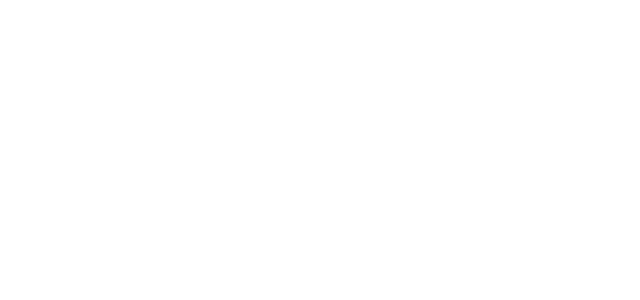
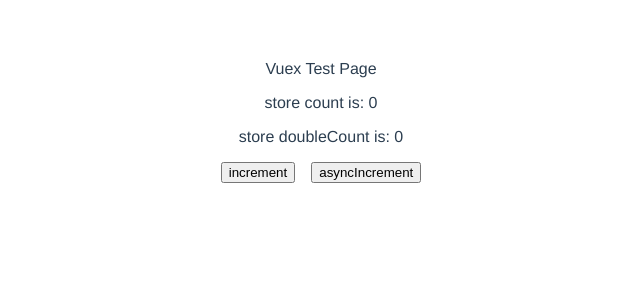
Before and after one commit to yucheng1207/useful-cli, a Vue app in the folder src/template-typescript/vite-vue3-app/: page /#/vuex in a window 1280 px wide. Before the commit this address had no page. Shown: the top 300 px of the page, without its empty margins (319-959 px from the left). Built offline with nearby package versions, Linux system fonts and the light colour scheme.

Commit message:
vite-vue3-app: 集成Vuex

```diff
--- a/src/template-typescript/vite-vue3-app/package.json
+++ b/src/template-typescript/vite-vue3-app/package.json
@@ -8,7 +8,8 @@
   },
   "dependencies": {
     "vue": "^3.2.16",
-    "vue-router": "^4.0.11"
+    "vue-router": "^4.0.11",
+    "vuex": "^4.0.2"
   },
   "devDependencies": {
     "@types/node": "^16.10.9",
--- a/src/template-typescript/vite-vue3-app/src/main.ts
+++ b/src/template-typescript/vite-vue3-app/src/main.ts
@@ -1,6 +1,7 @@
 import { createApp } from 'vue'
 import App from './App.vue'
 
-import router from './router/index'
+import router from '@/router/index'
+import store, { key } from '@/store/index'
 
-createApp(App).use(router).mount('#app')
+createApp(App).use(router).use(store, key).mount('#app')
--- a/src/template-typescript/vite-vue3-app/src/router/index.ts
+++ b/src/template-typescript/vite-vue3-app/src/router/index.ts
@@ -4,6 +4,7 @@
     RouteRecordRaw
 } from 'vue-router'
 import Home from '@/views/home.vue'
+import Vuex from '@/views/vuex.vue'
 import Test from '@/views/Test.vue'
 
 const routes: Array<RouteRecordRaw> = [
@@ -17,6 +18,11 @@
         name: 'Test',
         component: Test
     },
+    {
+        path: '/vuex',
+        name: 'Vuex',
+        component: Vuex
+    },
 ]
 
 const router = createRouter({
--- /dev/null
+++ b/src/template-typescript/vite-vue3-app/src/store/index.ts
@@ -0,0 +1,37 @@
+import { InjectionKey } from 'vue'
+import { createStore, Store, useStore as baseUseStore } from 'vuex'
+
+const defaultState = {
+    count: 0
+}
+
+interface RootStateTypes {
+    count: number
+}
+
+export const key: InjectionKey<Store<RootStateTypes>> = Symbol('vue-store')
+export function useStore<T = RootStateTypes>() {
+    return baseUseStore<T>(key)
+}
+
+// Create a new store instance.
+export default createStore<RootStateTypes>({
+  state() {
+    return defaultState
+  },
+  mutations: {
+    increment(state: typeof defaultState) {
+      state.count++
+    }
+  },
+  actions: {
+    increment(context) {
+      context.commit('increment')
+    }
+  },
+  getters: {
+    double(state: typeof defaultState) {
+      return 2 * state.count
+    }
+  }
+})
--- /dev/null
+++ b/src/template-typescript/vite-vue3-app/src/views/Vuex.vue
@@ -0,0 +1,50 @@
+<template>
+  <div class="vuex-container page-container">
+    <div class="page-title">Vuex Test Page</div>
+    <p>store count is: {{ count }}</p>
+    <p>store doubleCount is: {{ doubleCount }}</p>
+    <button @click="increment">increment</button>
+    <button @click="asyncIncrement">asyncIncrement</button>
+  </div>
+</template>
+
+<script lang="ts">
+import { defineComponent, reactive, computed, toRefs } from 'vue'
+import { useStore } from '@/store'
+
+export default defineComponent({
+  name: 'Vuex',
+
+  setup() {
+    const store = useStore()
+    const reactiveData = reactive({
+      // 在 computed 函数中访问 state
+      count: computed(() => store.state.count),
+      // 在 computed 函数中访问 getter
+      doubleCount: computed(() => store.getters.double),
+    })
+
+     // 使用 mutation
+    const increment = () => {
+      store.commit('increment')
+    }
+
+    // 使用 action
+    const asyncIncrement = () => {
+      store.dispatch('increment')
+    }
+
+    return {
+      ...toRefs(reactiveData),
+      increment,
+      asyncIncrement
+    }
+  }
+})
+</script>
+
+<style scoped lang="scss">
+  button {
+    margin: 0 8px;
+  }
+</style>
```
Also changed, not shown: 1 other file (tests, documents, lock files or other folders).
